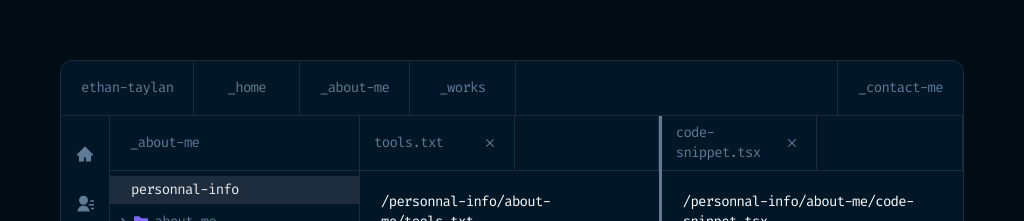
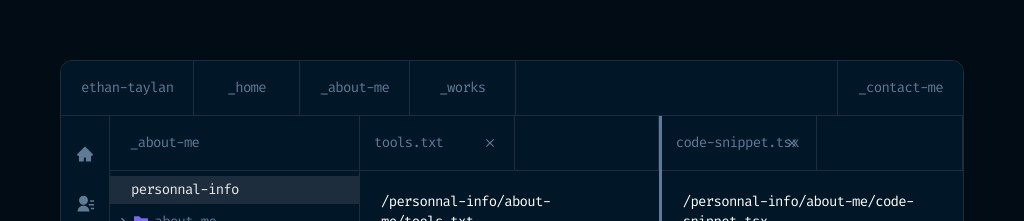
Before and after one commit to ethantaylan/ethan-taylan-portfolio, a React (Vite) app: page /about-me/tools in a window 1024 px wide. Shown: the top 221 px of the page. Built offline with nearby package versions, Linux system fonts and the light colour scheme.

Commit message:
feat: application container resize for big screens

```diff
--- a/src/components/TexteEmplacement/TextEmplacement.tsx
+++ b/src/components/TexteEmplacement/TextEmplacement.tsx
@@ -44,7 +44,7 @@
         </NavLink>
 
         {pathTitle && (
-          <div className="p-4 my-border-bottom">
+          <div className="p-4">
             <h1 className="text-white mb-5">{`/personnal-info/about-me/${pathTitle}`}</h1>
             {text && <div className="d-flex primary">{text}</div>}
             {children}
--- a/src/components/TexteEmplacement/text-emplacement.scss
+++ b/src/components/TexteEmplacement/text-emplacement.scss
@@ -8,6 +8,7 @@
     margin: 0px;
     border-bottom: 1px solid m.$secondary;
     border-right: 1px solid m.$secondary;
+    white-space: nowrap;
   }
 }
 
--- a/src/styles/index.css
+++ b/src/styles/index.css
@@ -157,6 +157,25 @@
     border-radius: 12px;
   }
 
+  @media screen and (min-width: 992px) {
+    body {
+      display: flex;
+      justify-content: center;
+      align-items: center;
+    }
+    #root {
+      max-width: 77vw;
+      max-height: 77vh;
+    }
+  }
+
+  @media screen and (max-width: 1200px) {
+    #root {
+      max-width: 95vw;
+      max-height: 95vh;
+    }
+  }
+
   html,
   body,
   #root,
```
